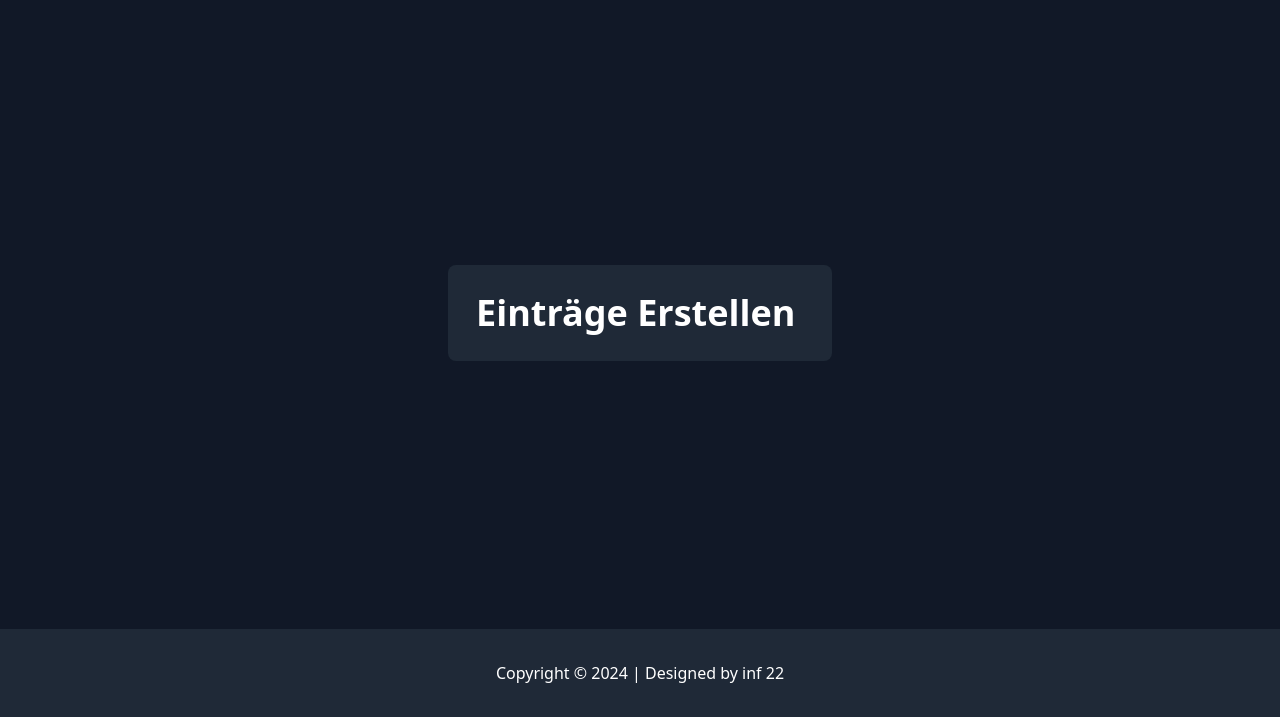
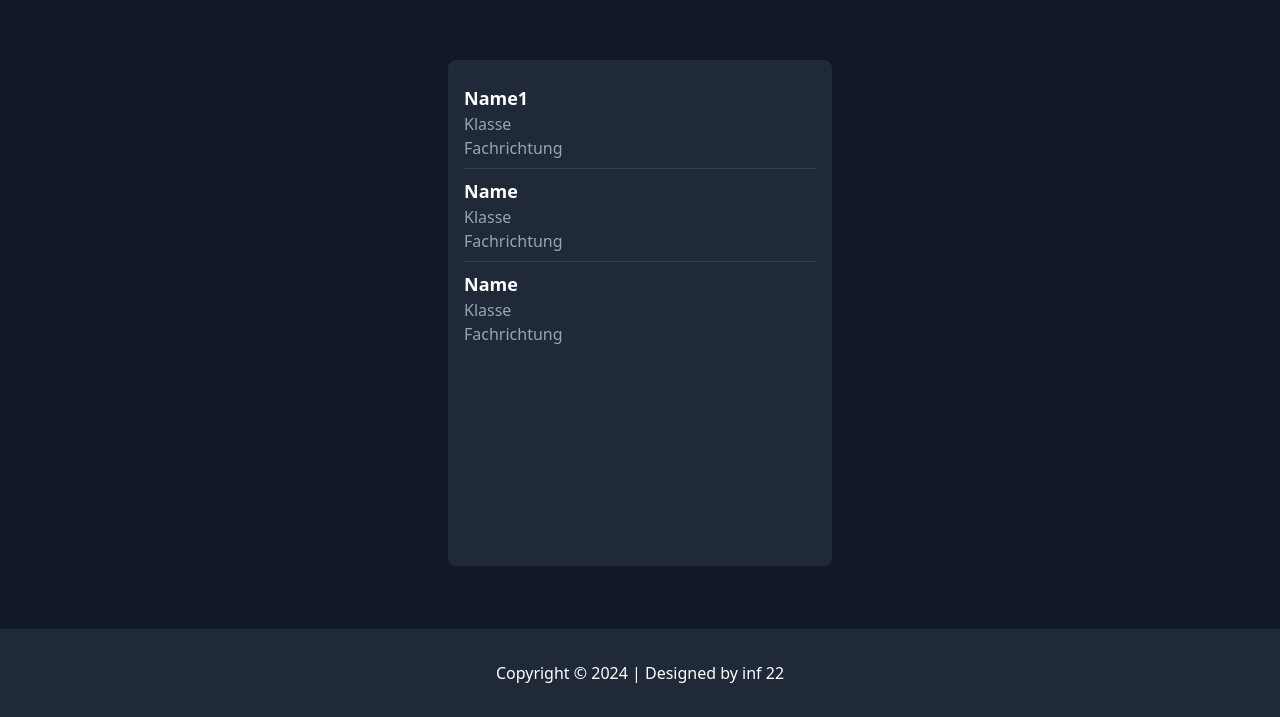
Before and after one commit to shanthosh04/M306C, a website: page client/html/acceptEntries.html in a window 1280 px wide. Shown: the part 83-800 px from the top of the page. Drawn offline with nearby package versions, Linux system fonts and the light colour scheme.

Commit message:
Anzeige Sccrolbar

```diff
--- a/client/html/acceptEntries.html
+++ b/client/html/acceptEntries.html
@@ -8,16 +8,27 @@
     <script src="../scripts/homepage.js"></script>
     <script src="https://cdn.tailwindcss.com"></script>
     <link rel="icon" href="img/logo.svg" type="image/icon type" />
+    <style>
+        /* Feste Höhe für das Chat-Fenster */
+        .chat-container {
+            height: 300px;
+        }
+
+        /* Volle Höhe für das innere Element */
+        .chat-content {
+            height: 80%;
+            overflow-y: scroll;
+        }
+    </style>
     <title>Modul306</title>
 </head>
-
 <body class="bg-gray-900 text-white flex flex-col min-h-screen">
 
     <nav class="bg-gray-800">
         <div class="navigation">
             <div class="flex items-center">
                 <a href="homepage.html">
-            <img class="h-12 my-4" src="../img/logo.png" alt="logo" />
+                    <img class="h-12 my-4" src="../img/logo.png" alt="logo">
                 </a>
                 <a href="homepage.html" class="text-gray-300 hover:bg-gray-700 hover:text-white rounded-md px-3 py-2 text-xl font-medium">Start Seite</a>
                 <a href="addentries.html" class="text-gray-300 hover:bg-gray-700 hover:text-white rounded-md px-3 py-2 text-xl font-medium">Einträge Erstellen</a>
@@ -27,14 +38,28 @@
         </div>
     </nav>
 
-    <div class="flex-grow flex items-center justify-center">
-        <div class="bg-gray-800 p-4 w-96 rounded-lg overflow-auto">
-            <h1 class="text-white text-4xl ml-3 my-3 font-bold">Einträge Erstellen</h1>
+    <div class="flex-grow flex items-center justify-center chat-container">
+        <div class="bg-gray-800 p-4 w-96 rounded-lg overflow-auto chat-content">
+            <div class="divide-y divide-gray-700">
+                <div class="py-2">
+                    <h3 class="text-white text-lg font-semibold">Name1</h3>
+                    <p class="text-gray-400">Klasse</p>
+                    <p class="text-gray-400">Fachrichtung</p>
+                </div>
+                <div class="py-2">
+                    <h3 class="text-white text-lg font-semibold">Name</h3>
+                    <p class="text-gray-400">Klasse</p>
+                    <p class="text-gray-400">Fachrichtung</p>
+                </div>
+                <div class="py-2">
+                    <h3 class="text-white text-lg font-semibold">Name</h3>
+                    <p class="text-gray-400">Klasse</p>
+                    <p class="text-gray-400">Fachrichtung</p>
+                </div>
+                <!-- Weitere Einträge hier -->
             </div>
         </div>
-
-
-
+    </div>
 
     <footer class="bg-gray-800 py-8 px-3 mt-auto">
         <div class="container mx-auto text-center">
@@ -42,5 +67,6 @@
         </div>
     </footer>
 
+
 </body>
 </html>
```
Also changed, not shown: client/html/homepage.html (+24 -3 lines). Lines whose indentation alone changed are shown as unchanged.
